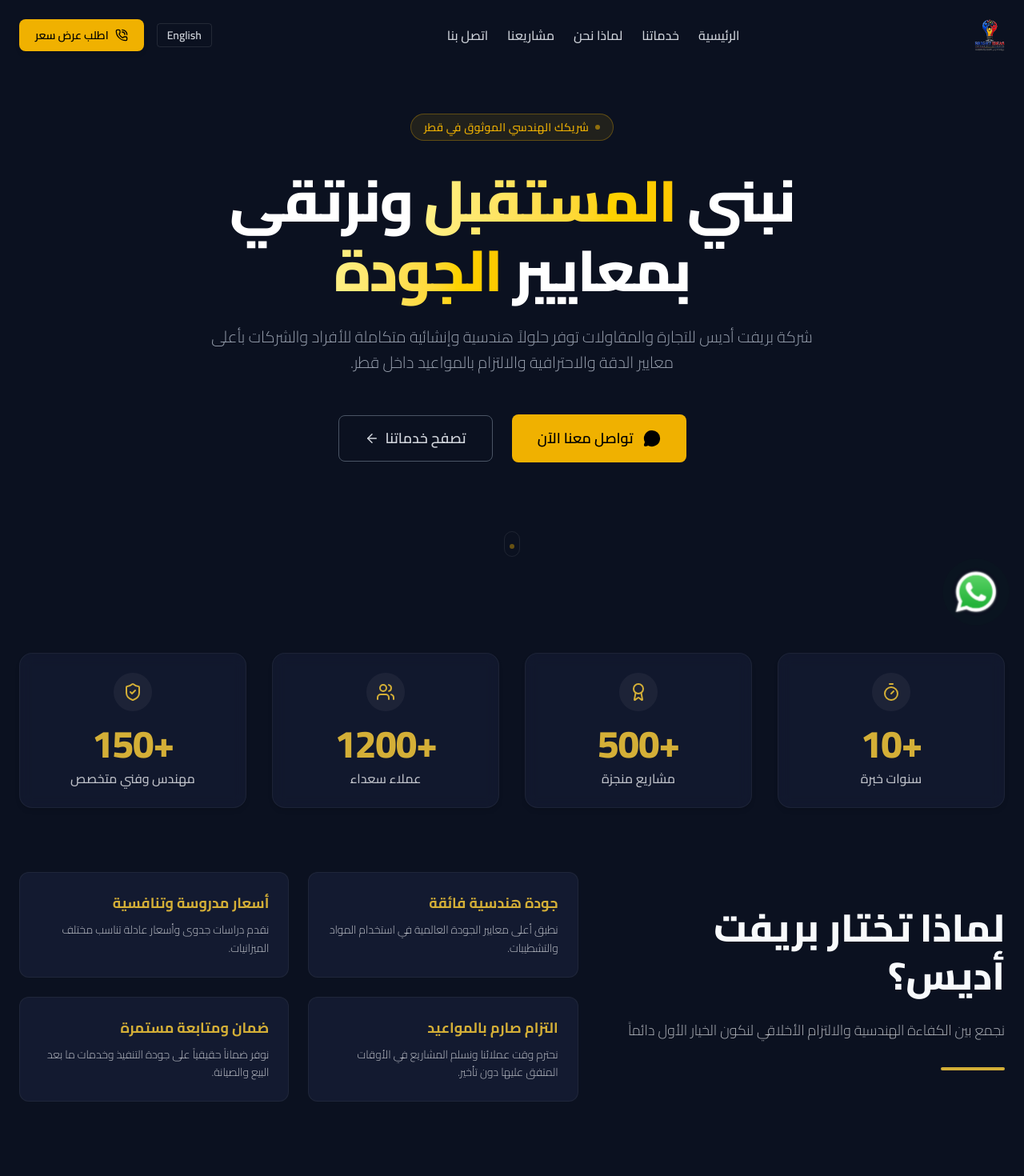
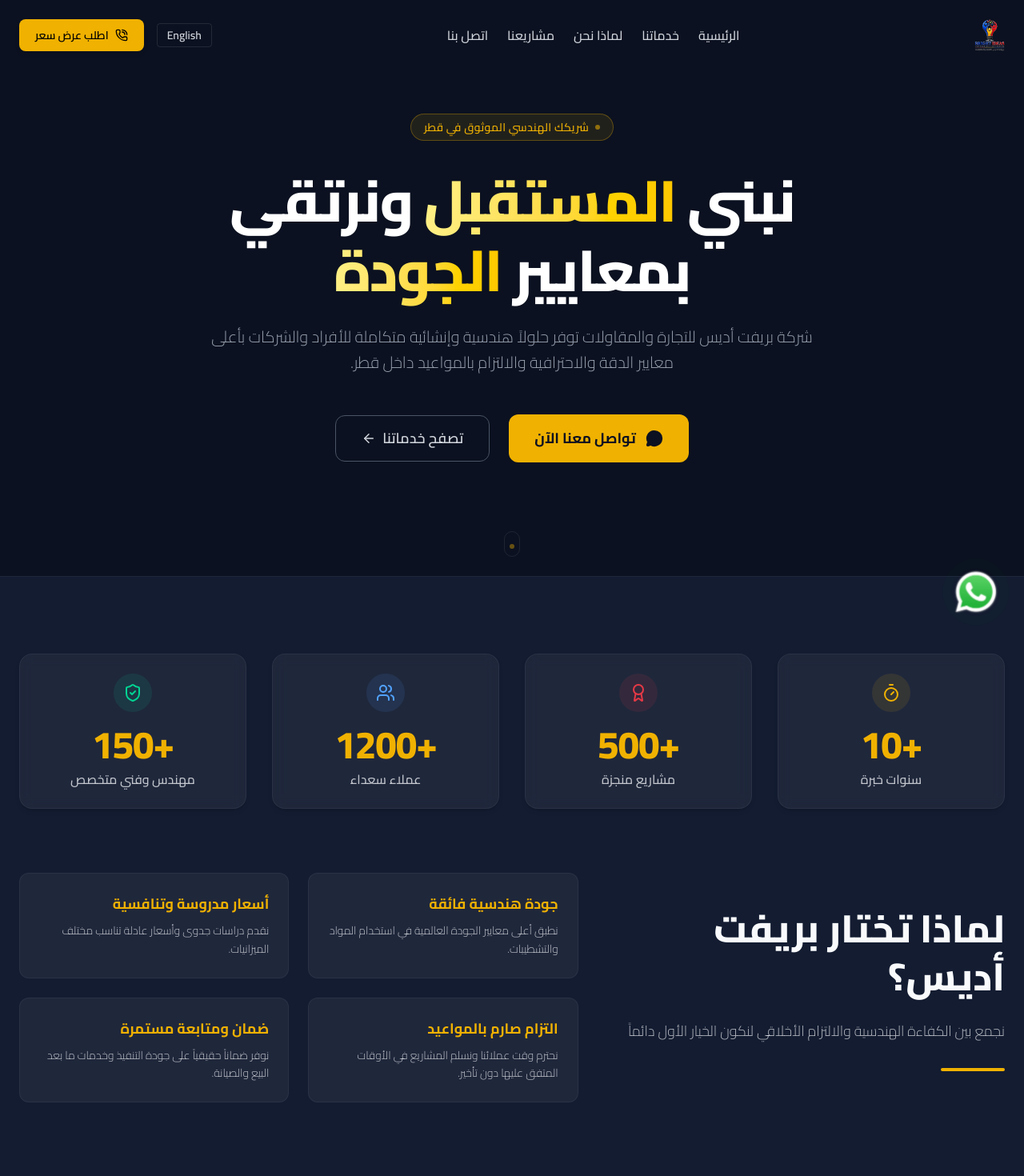
Before and after one commit to adelfree2023-dev/Bright-Ideas, a Next.js app: page / in a window 1280 px wide. Shown: the top 1470 px of the page at 80% size. Built offline with nearby package versions, Linux system fonts and the light colour scheme.

Commit message:
design: remove static dark mask from projects gallery to make images fully visible

```diff
--- a/src/components/Hero.tsx
+++ b/src/components/Hero.tsx
@@ -16,7 +16,9 @@ export default function Hero({ isEn, t }: HeroProps) {
       className="relative min-h-[90vh] flex items-center justify-center overflow-hidden bg-[#0B1120] py-24"
     >
       {/* Premium spotlight background overlay using radial gradient */}
-      <div className="absolute inset-0 z-0 bg-[radial-gradient(ellipse_at_top,_var(--tw-gradient-stops))] from-yellow-500/10 via-[#0B1120] to-[#0B1120]" />
+      <div className="absolute inset-0 z-0 bg-[#0B1120]" />
+      <div className="absolute top-1/4 left-1/4 w-[500px] h-[500px] bg-blue-600/10 rounded-full blur-[150px] -z-10" />
+      <div className="absolute top-1/3 right-1/4 w-[400px] h-[400px] bg-yellow-500/5 rounded-full blur-[120px] -z-10" />
 
       <div className="max-w-7xl mx-auto px-6 relative z-10 text-center flex flex-col items-center justify-center">
         {/* Animated Subtitle Badge (Pill Style) */}
@@ -85,7 +87,7 @@ export default function Hero({ isEn, t }: HeroProps) {
             href="https://wa.me/97455056698"
             target="_blank"
             rel="noopener noreferrer"
-            className="w-full sm:w-auto bg-yellow-500 text-black font-semibold px-8 py-4 rounded-lg flex items-center justify-center gap-3 hover:bg-yellow-400 hover:shadow-[0_0_20px_rgba(234,179,8,0.4)] transition-all duration-300 transform hover:-translate-y-1 cursor-pointer text-base md:text-lg"
+            className="w-full sm:w-auto bg-yellow-500 text-[#0B1120] font-bold px-8 py-4 rounded-xl flex items-center justify-center gap-3 hover:bg-yellow-400 hover:shadow-[0_0_25px_rgba(234,179,8,0.4)] transition-all duration-300 transform hover:-translate-y-1 cursor-pointer text-base md:text-lg"
           >
             <MessageCircle size={22} className="fill-current" />
             <span>{t.hero.ctaPrimary}</span>
@@ -94,7 +96,7 @@ export default function Hero({ isEn, t }: HeroProps) {
           {/* Secondary Outline CTA */}
           <a
             href="#services"
-            className="w-full sm:w-auto border border-gray-600 text-gray-300 font-semibold px-8 py-3.5 rounded-lg flex items-center justify-center gap-2 hover:bg-white/5 hover:border-white hover:text-white transition-all duration-300 cursor-pointer text-base md:text-lg"
+            className="w-full sm:w-auto border border-gray-600 text-gray-300 font-semibold px-8 py-3.5 rounded-xl flex items-center justify-center gap-2 hover:bg-white/5 hover:border-white hover:text-white transition-all duration-300 cursor-pointer text-base md:text-lg"
           >
             <span>{t.hero.ctaSecondary}</span>
             {isEn ? <ArrowRight size={18} /> : <ArrowLeft size={18} />}
--- a/src/components/Portfolio.tsx
+++ b/src/components/Portfolio.tsx
@@ -111,7 +111,7 @@ export default function Portfolio({ isEn, t }: PortfolioProps) {
                 exit={{ opacity: 0, scale: 0.95 }}
                 transition={{ duration: 0.4 }}
                 key={project.src}
-                className="group relative overflow-hidden rounded-xl aspect-square shadow-sm hover:shadow-lg border border-white/5 cursor-pointer"
+                className="group bg-[#131C31] relative overflow-hidden rounded-2xl aspect-square shadow-md hover:shadow-xl border border-white/5 cursor-pointer"
                 onClick={() => openLightbox(project.src)}
               >
                 {/* Image */}
@@ -124,17 +124,17 @@ export default function Portfolio({ isEn, t }: PortfolioProps) {
                 />
 
                 {/* Overlay */}
-                <div className="absolute inset-0 bg-primary-dark/80 opacity-0 group-hover:opacity-100 transition-opacity duration-300 flex flex-col justify-between p-6">
-                  <div className="self-end bg-gold/10 p-2.5 rounded-full text-gold">
+                <div className="absolute inset-0 bg-black/65 opacity-0 group-hover:opacity-100 transition-opacity duration-300 flex flex-col justify-between p-6 z-20">
+                  <div className="self-end bg-yellow-500/10 p-2.5 rounded-full text-yellow-500">
                     <Maximize2 size={18} />
                   </div>
                   <div>
-                    <span className="text-gold text-xs font-bold uppercase tracking-wider mb-1 block">
+                    <span className="text-yellow-500 text-xs font-bold uppercase tracking-wider mb-1 block">
                       {project.category === "contracting" ? t.portfolio.filterContracting :
                        project.category === "finishing" ? t.portfolio.filterFinishing :
                        t.portfolio.filterServices}
                     </span>
-                    <h4 className="text-text-light font-bold text-lg leading-tight">
+                    <h4 className="text-white font-bold text-lg leading-tight">
                       {isEn ? project.titleEn : project.titleAr}
                     </h4>
                   </div>
--- a/src/components/Services.tsx
+++ b/src/components/Services.tsx
@@ -123,7 +123,7 @@ export default function Services({ isEn, t }: ServicesProps) {
   } as const;
 
   return (
-    <section id="services" className="pb-24 pt-4 bg-[#0B1120] relative overflow-hidden">
+    <section id="services" className="pb-24 pt-12 bg-[#131C31] border-t border-white/5 relative overflow-hidden">
       {/* Decorative Blurs */}
       <div className="absolute top-1/3 right-0 w-96 h-96 bg-yellow-500/5 rounded-full blur-3xl -z-10" />
       <div className="absolute bottom-1/3 left-0 w-96 h-96 bg-yellow-500/5 rounded-full blur-3xl -z-10" />
@@ -160,7 +160,7 @@ export default function Services({ isEn, t }: ServicesProps) {
             <motion.div
               key={index}
               variants={cardVariants}
-              className="group bg-white/5 rounded-3xl p-8 border border-white/5 shadow-sm transition-all duration-300 ease-in-out hover:-translate-y-2 hover:shadow-xl hover:border-yellow-500/30 hover:bg-white/10 flex flex-col justify-between h-[360px] w-[310px] md:w-[360px] flex-shrink-0 select-none"
+              className="group bg-[#0B1120]/80 rounded-3xl p-8 border border-white/5 shadow-sm transition-all duration-300 ease-in-out hover:-translate-y-2 hover:shadow-xl hover:border-yellow-500/30 hover:bg-[#0B1120] flex flex-col justify-between h-[360px] w-[310px] md:w-[360px] flex-shrink-0 select-none"
             >
               <div>
                 {/* Icon Container with hover animation */}
--- a/src/components/WhyUs.tsx
+++ b/src/components/WhyUs.tsx
@@ -11,17 +11,17 @@ interface WhyUsProps {
 
 export default function WhyUs({ isEn, t }: WhyUsProps) {
   const stats = [
-    { value: "+10", label: t.whyUs.stats.experience, icon: <Timer className="w-6 h-6 text-gold" /> },
-    { value: "+500", label: t.whyUs.stats.projects, icon: <Award className="w-6 h-6 text-gold" /> },
-    { value: "+1200", label: t.whyUs.stats.clients, icon: <Users className="w-6 h-6 text-gold" /> },
-    { value: "+150", label: t.whyUs.stats.team, icon: <ShieldCheck className="w-6 h-6 text-gold" /> },
+    { value: "+10", label: t.whyUs.stats.experience, icon: <Timer className="w-6 h-6 text-yellow-500" />, iconBg: "bg-yellow-500/10" },
+    { value: "+500", label: t.whyUs.stats.projects, icon: <Award className="w-6 h-6 text-[#E63946]" />, iconBg: "bg-[#E63946]/10" },
+    { value: "+1200", label: t.whyUs.stats.clients, icon: <Users className="w-6 h-6 text-blue-400" />, iconBg: "bg-blue-400/10" },
+    { value: "+150", label: t.whyUs.stats.team, icon: <ShieldCheck className="w-6 h-6 text-emerald-400" />, iconBg: "bg-emerald-400/10" },
   ];
 
   return (
-    <section id="why-us" className="py-24 bg-[#0B1120] text-text-light relative overflow-hidden">
+    <section id="why-us" className="py-24 bg-[#131C31] text-text-light border-y border-white/5 relative overflow-hidden">
       {/* Decorative background grid pattern */}
-      <div className="absolute inset-0 bg-[linear-gradient(rgba(255,255,255,0.02)_1px,transparent_1px),linear-gradient(90deg,rgba(255,255,255,0.02)_1px,transparent_1px)] bg-[size:30px_30px] -z-10" />
-      <div className="absolute top-1/2 left-1/2 -translate-x-1/2 -translate-y-1/2 w-[600px] h-[600px] bg-gold/5 rounded-full blur-3xl -z-10" />
+      <div className="absolute inset-0 bg-[linear-gradient(rgba(255,255,255,0.01)_1px,transparent_1px),linear-gradient(90deg,rgba(255,255,255,0.01)_1px,transparent_1px)] bg-[size:30px_30px] -z-10" />
+      <div className="absolute top-1/2 left-1/2 -translate-x-1/2 -translate-y-1/2 w-[600px] h-[600px] bg-yellow-500/5 rounded-full blur-3xl -z-10" />
 
       <div className="max-w-7xl mx-auto px-6">
         {/* Statistics Grid */}
@@ -33,10 +33,10 @@ export default function WhyUs({ isEn, t }: WhyUsProps) {
               viewport={{ once: true }}
               transition={{ duration: 0.6, delay: idx * 0.1 }}
               key={idx}
-              className="bg-primary-light/40 border border-white/5 p-6 rounded-2xl text-center backdrop-blur-sm shadow-md flex flex-col items-center justify-center hover:border-gold/25 transition-colors"
+              className="bg-white/5 border border-white/5 p-6 rounded-2xl text-center backdrop-blur-sm shadow-md flex flex-col items-center justify-center hover:border-yellow-500/20 transition-colors"
             >
-              <div className="mb-4 bg-white/5 p-3 rounded-full">{stat.icon}</div>
-              <div className="text-4xl md:text-5xl font-black text-gold mb-2 tracking-tight">
+              <div className={`mb-4 ${stat.iconBg} p-3 rounded-full`}>{stat.icon}</div>
+              <div className="text-4xl md:text-5xl font-black text-yellow-500 mb-2 tracking-tight">
                 {stat.value}
               </div>
               <div className="text-sm md:text-base text-text-light/75 font-medium">
@@ -73,7 +73,7 @@ export default function WhyUs({ isEn, t }: WhyUsProps) {
               whileInView={{ opacity: 1, y: 0 }}
               viewport={{ once: true }}
               transition={{ duration: 0.6, delay: 0.3 }}
-              className="w-20 h-1 bg-gold rounded-full"
+              className="w-20 h-1 bg-yellow-500 rounded-full"
             />
           </div>
 
@@ -86,9 +86,9 @@ export default function WhyUs({ isEn, t }: WhyUsProps) {
                 viewport={{ once: true }}
                 transition={{ duration: 0.6, delay: idx * 0.15 }}
                 key={idx}
-                className="bg-primary-light/50 border border-white/5 hover:border-gold/20 p-6 rounded-xl hover:shadow-lg transition-all duration-300"
+                className="bg-white/5 border border-white/5 hover:border-yellow-500/20 p-6 rounded-xl hover:shadow-lg transition-all duration-300"
               >
-                <h4 className="text-gold font-bold text-lg mb-2">
+                <h4 className="text-yellow-500 font-bold text-lg mb-2">
                   {point.title}
                 </h4>
                 <p className="text-text-light/75 text-sm leading-relaxed font-light">
```
Also changed, not shown: src/components/Footer.tsx (+10 -8 lines), src/components/Header.tsx (+10 -10 lines).
